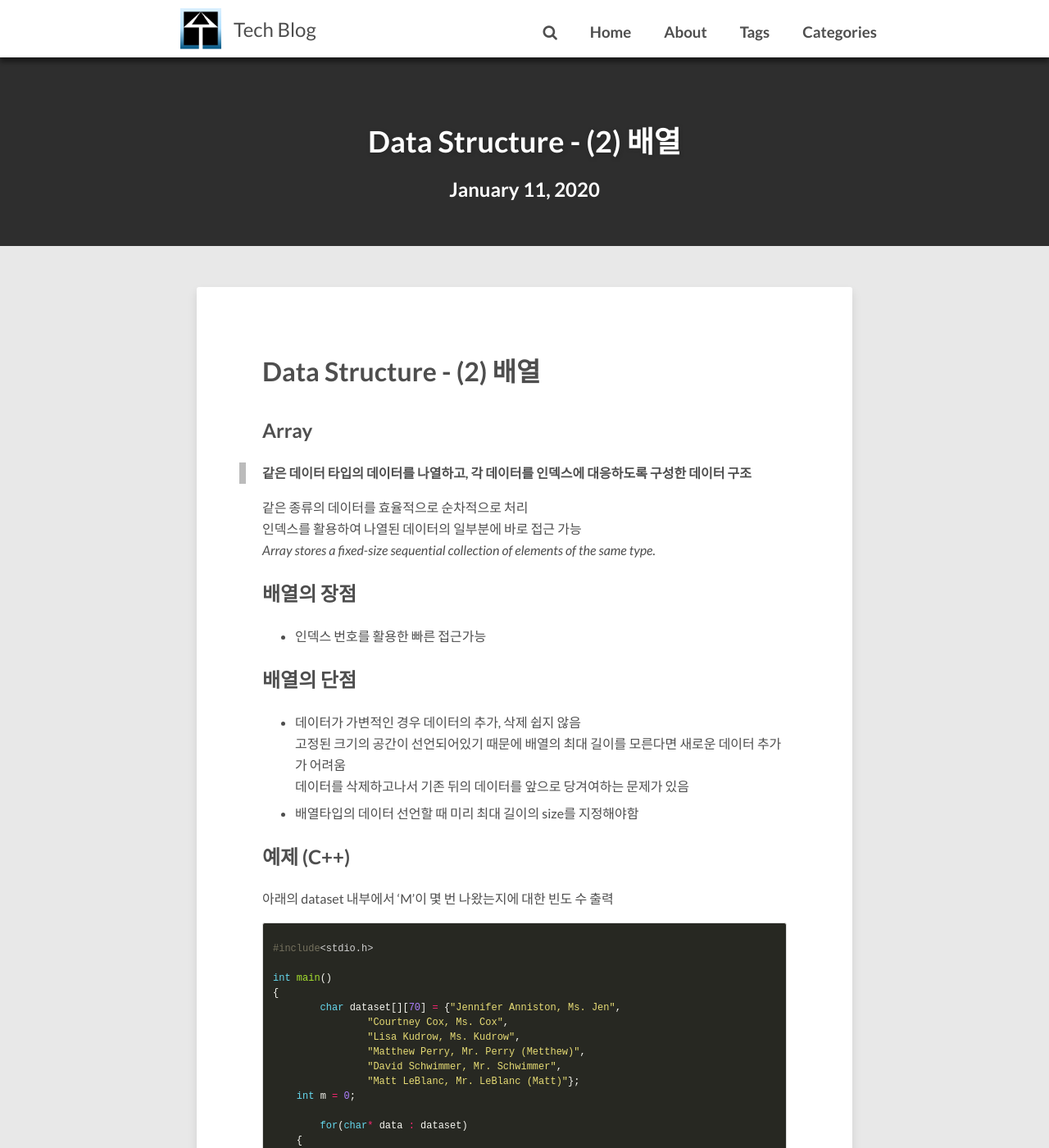
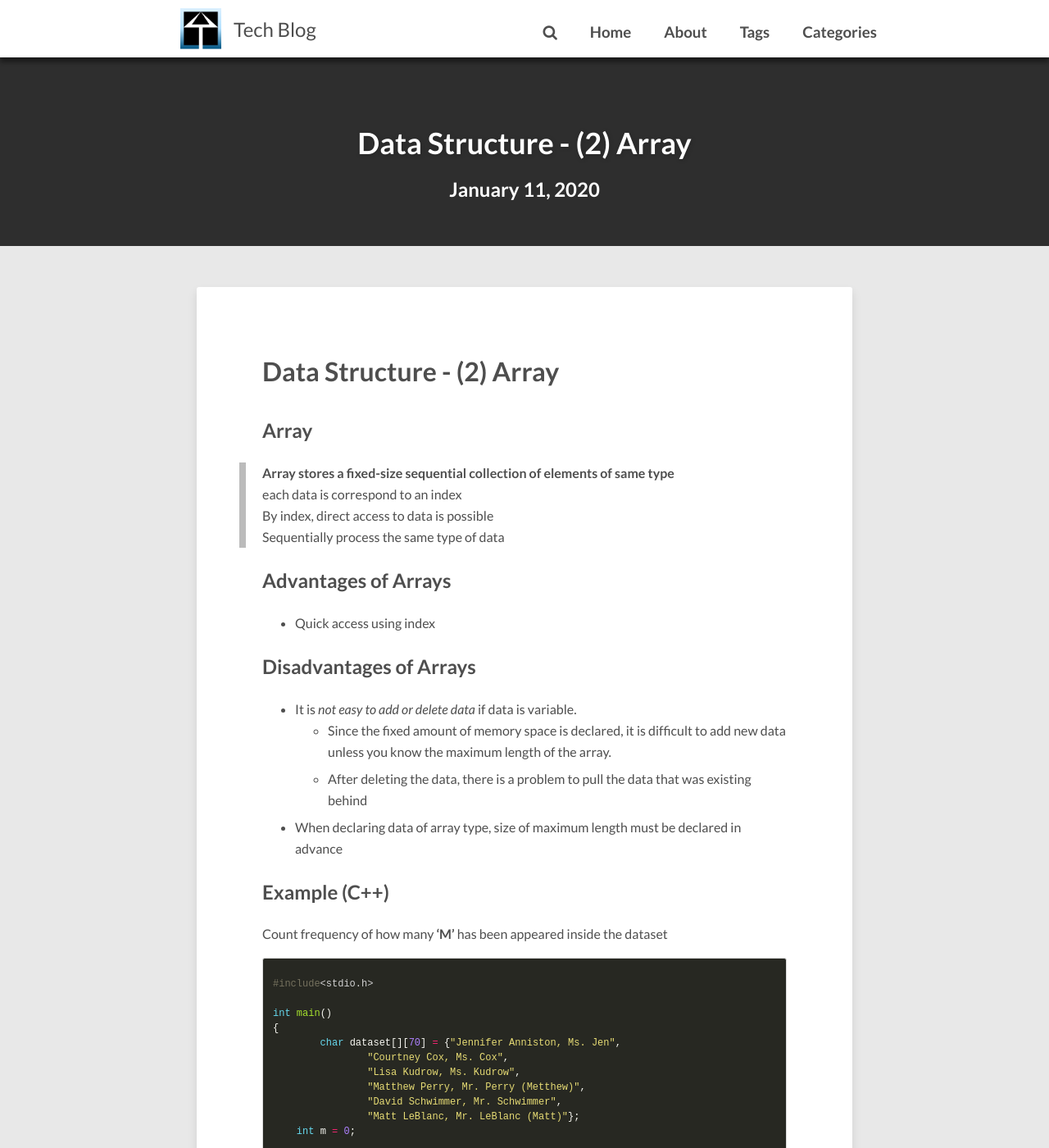
Before and after one commit to sujinsjlee/mg729.github.io, a Jekyll site: the page built from _posts/2020-01-11-DataStructure_(2)_Array.md, in a window 1280 px wide and 1400 px high. Shown: the whole window at 82% size. Built offline with Jekyll 4.4.1, drawn with Linux system fonts in a browser that asks for light colours; nearby versions of some CDN libraries; comment, search, counter and statistics services are not loaded.

Commit message:
[DataStructure] Array update to eng

```diff
--- a/_posts/2020-01-11-DataStructure_(2)_Array.md
+++ b/_posts/2020-01-11-DataStructure_(2)_Array.md
@@ -1,6 +1,6 @@
 ---
 layout: post
-title: Data Structure - (2) 배열
+title: Data Structure - (2) Array
 description: (2) Understanding of Array
 modified: 2020-01-11
 tags: [Data Structure, Array]
@@ -8,23 +8,23 @@ categories: [DataStructure]
 ---
 
 ##  Array
->**같은 데이터 타입의 데이터를 나열하고, 각 데이터를 인덱스에 대응하도록 구성한 데이터 구조**
+>**Array stores a fixed-size sequential collection of elements of same type**
+> each data is correspond to an index
+> By index, direct access to data is possible
+> Sequentially process the same type of data
 
-같은 종류의 데이터를 효율적으로 순차적으로 처리
-인덱스를 활용하여 나열된 데이터의 일부분에 바로 접근 가능
-_Array stores a fixed-size sequential collection of elements of the same type._
+## Advantages of Arrays
+* Quick access using index
 
-## 배열의 장점
-* 인덱스 번호를 활용한 빠른 접근가능
+## Disadvantages of Arrays
+* It is _not easy to add or delete data_ if data is variable.
+	* Since the fixed amount of memory space is declared, it is difficult to add new data unless you know the maximum length of the array.
+	* After deleting the data, there is a problem to pull the data that was existing behind
+* When declaring data of array type, size of maximum length must be declared in advance
 
-## 배열의 단점
-* 데이터가 가변적인 경우 데이터의 추가, 삭제 쉽지 않음
-고정된 크기의 공간이 선언되어있기 때문에 배열의 최대 길이를 모른다면 새로운 데이터 추가가 어려움
-데이터를 삭제하고나서 기존 뒤의 데이터를 앞으로 당겨여하는 문제가 있음
-* 배열타입의 데이터 선언할 때 미리 최대 길이의 size를 지정해야함
 
-## 예제 (C++)
-아래의 dataset 내부에서 'M'이 몇 번 나왔는지에 대한 빈도 수 출력
+## Example (C++)
+Count frequency of how many **'M'** has been appeared inside the dataset
 
 {% highlight c++ %}
 #include<stdio.h>
@@ -56,5 +56,4 @@ int main()
 {% endhighlight %}
 
 
-* 2차원 배열과 포인터 배열
-[Two dimension array and Pointer array](http://www.parkjonghyuk.net/lecture/programming1/lecturenote/chap06-6.pdf).
+* [Two dimension array and Pointer array](http://www.parkjonghyuk.net/lecture/programming1/lecturenote/chap06-6.pdf).
```
